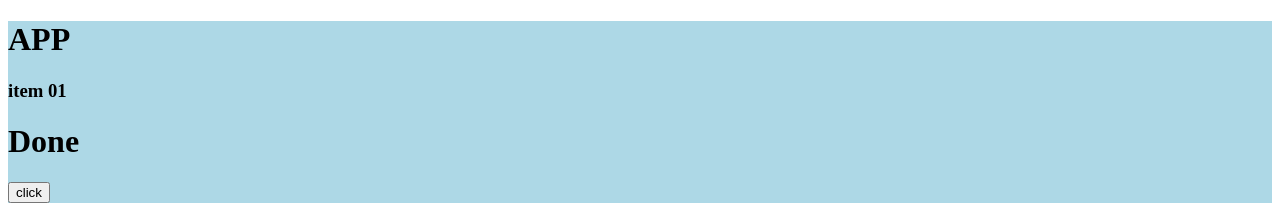
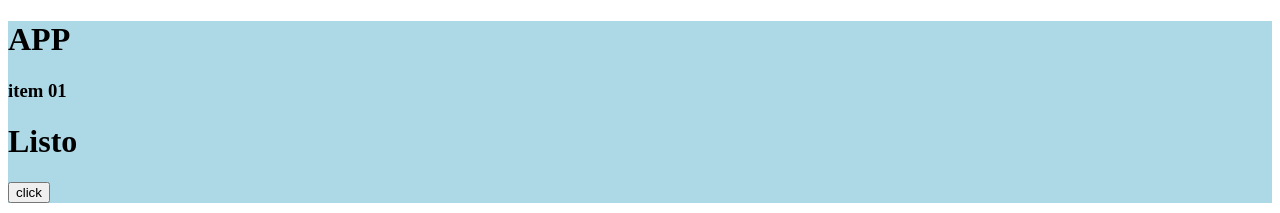
Before and after one commit to oteroweb/webpack-eslint-react-atomic-redux-i18n-auth-material-UI-PWA, a React app: page / in a window 1280 px wide. Shown: the top 213 px of the page. Built offline with nearby package versions, Linux system fonts and the light colour scheme.

Commit message:
add internationalization i18n

```diff
--- a/package.json
+++ b/package.json
@@ -16,7 +16,8 @@
   "dependencies": {
     "eslint-plugin-react": "^7.20.0",
     "react": "^16.13.1",
-    "react-dom": "^16.13.1"
+    "react-dom": "^16.13.1",
+    "react-intl": "^4.7.6"
   },
   "devDependencies": {
     "@babel/core": "^7.10.2",
--- /dev/null
+++ b/src/app/LanguageProvider/index.jsx
@@ -0,0 +1,19 @@
+import React from "react";
+import PropTypes from "prop-types";
+import { IntlProvider } from "react-intl";
+
+const LanguageProvider = ({ children, messages, locale }) => {
+  return (
+    <IntlProvider locale={locale} key={locale} messages={messages[locale]}>
+      {React.Children.only(children)}
+    </IntlProvider>
+  );
+};
+
+LanguageProvider.propTypes = {
+  messages: PropTypes.object,
+  children: PropTypes.element.isRequired,
+  locale: PropTypes.string.isRequired,
+};
+
+export default LanguageProvider;
--- a/src/app/componentes/App.js
+++ b/src/app/components/App.js
@@ -1,4 +1,5 @@
 import React, { Component } from "react";
+import { FormattedMessage } from "react-intl";
 
 class App extends Component {
   state = {
@@ -21,7 +22,13 @@ class App extends Component {
           <h1>APP</h1>
         </div>
         <h3>{this.state.task.name}</h3>
-        <h1>{this.state.task.status ? "Done" : "Pending"}</h1>
+        <h1>
+          {this.state.task.status ? (
+            <FormattedMessage id="home.task.status.true" />
+          ) : (
+            <FormattedMessage id="home.task.status.false" />
+          )}
+        </h1>
         <button onClick={() => this.handleClick(false)}> click </button>
       </div>
     );
--- /dev/null
+++ b/src/app/i18n/index.js
@@ -0,0 +1,6 @@
+const context = require.context("../translations", true, /\.json$/);
+export default context.keys().reduce((acc, fileRelativePath) => {
+  const langIso2Code = fileRelativePath.replace("./", "").replace(".json", "");
+  acc[langIso2Code] = context(fileRelativePath);
+  return acc;
+}, {});
--- a/src/app/index.js
+++ b/src/app/index.js
@@ -1,6 +1,15 @@
 import React from "react";
 import { render } from "react-dom";
-import App from "./componentes/App";
+import App from "./components/App";
+import translationMessages from "./i18n/";
+import LanguageProvider from "./LanguageProvider";
+
 import "./index.css";
+const MOUNT_NODE = document.getElementById("app");
 //  with  webpack its not neccesary use React.createElement()....
-render(<App />, document.getElementById("app"));
+render(
+  <LanguageProvider locale="es" messages={translationMessages}>
+    <App />
+  </LanguageProvider>,
+  MOUNT_NODE
+);
--- /dev/null
+++ b/src/app/translations/de.json
@@ -0,0 +1,4 @@
+{
+  "home.task.status.true": "Getan",
+  "home.task.status.false": "Steht aus"
+}
--- /dev/null
+++ b/src/app/translations/en.json
@@ -0,0 +1,4 @@
+{
+  "home.task.status.true": "Done",
+  "home.task.status.false": "Pending"
+}
--- /dev/null
+++ b/src/app/translations/es.json
@@ -0,0 +1,4 @@
+{
+  "home.task.status.true": "Listo",
+  "home.task.status.false": "Pendiente"
+}
--- /dev/null
+++ b/src/app/translations/pt.json
@@ -0,0 +1,4 @@
+{
+  "home.task.status.true": "Feito",
+  "home.task.status.false": "Pendente"
+}
```
